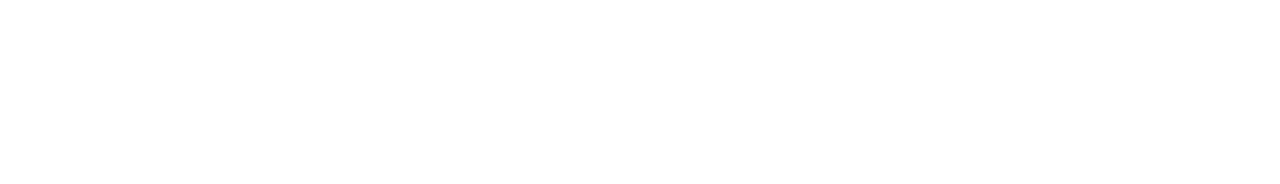
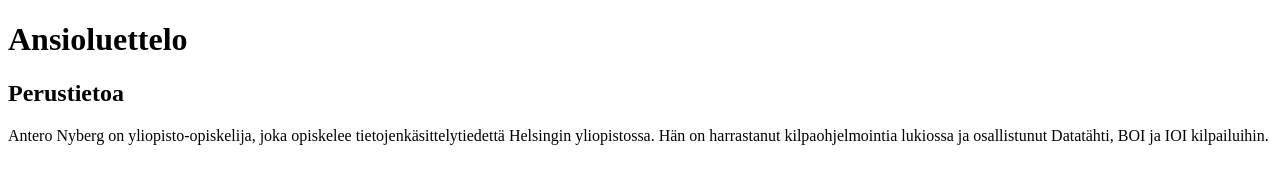
Before and after one commit to a256kvk/ansioluettelo, a plain HTML site: page index.html in a window 1280 px wide. Drawn offline with Linux system fonts and the light colour scheme.

Commit message:
muutettu käyttämään utf-8 ja lisätty perustietoa

```diff
--- a/index.html
+++ b/index.html
@@ -1,8 +1,13 @@
 <!DOCTYPE html>
 <html>
 <head>
+	<meta charset="utf-8">
+	<link src="style.css">
 	<title>a256kvk ansioluettelo</title>
 </head>
 <body>
+	<h1>Ansioluettelo</h1>
+	<h2>Perustietoa</h2>
+	<p>Antero Nyberg on yliopisto-opiskelija, joka opiskelee tietojenkäsittelytiedettä Helsingin yliopistossa. Hän on harrastanut kilpaohjelmointia lukiossa ja osallistunut Datatähti, BOI ja IOI kilpailuihin.</p>
 </body>
 </html>
```
